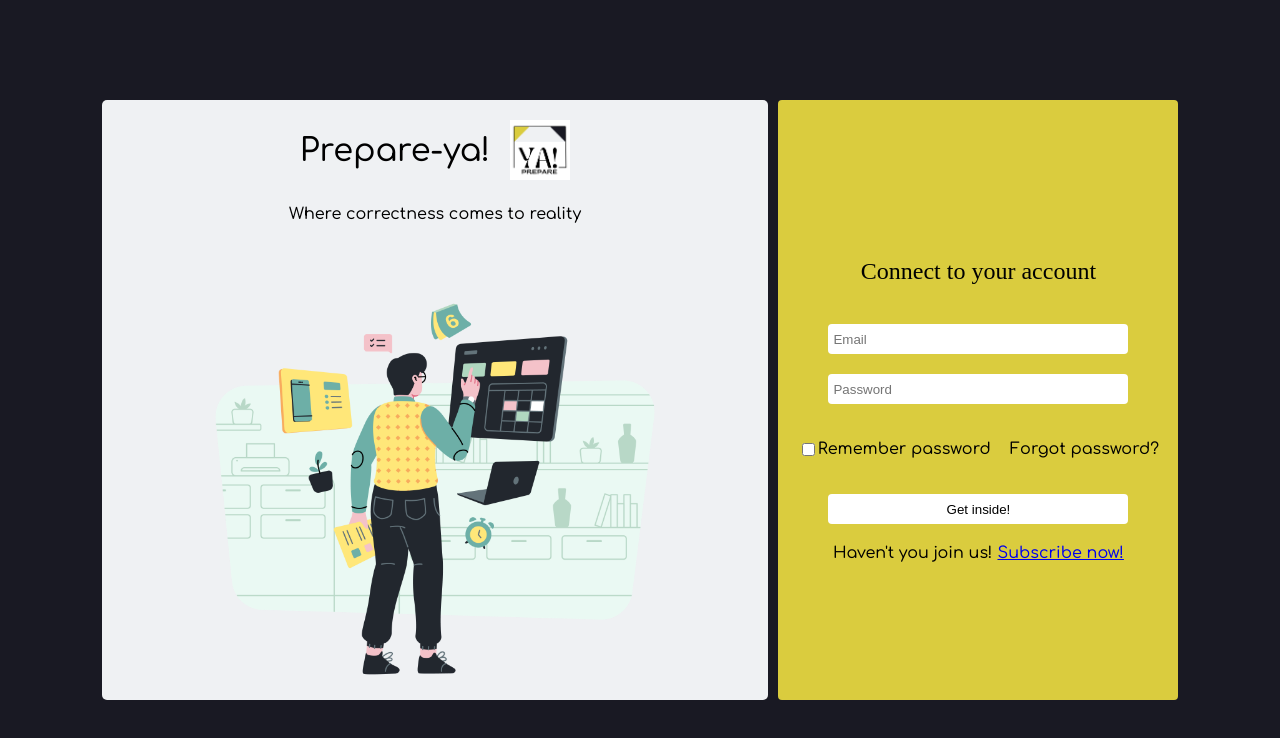
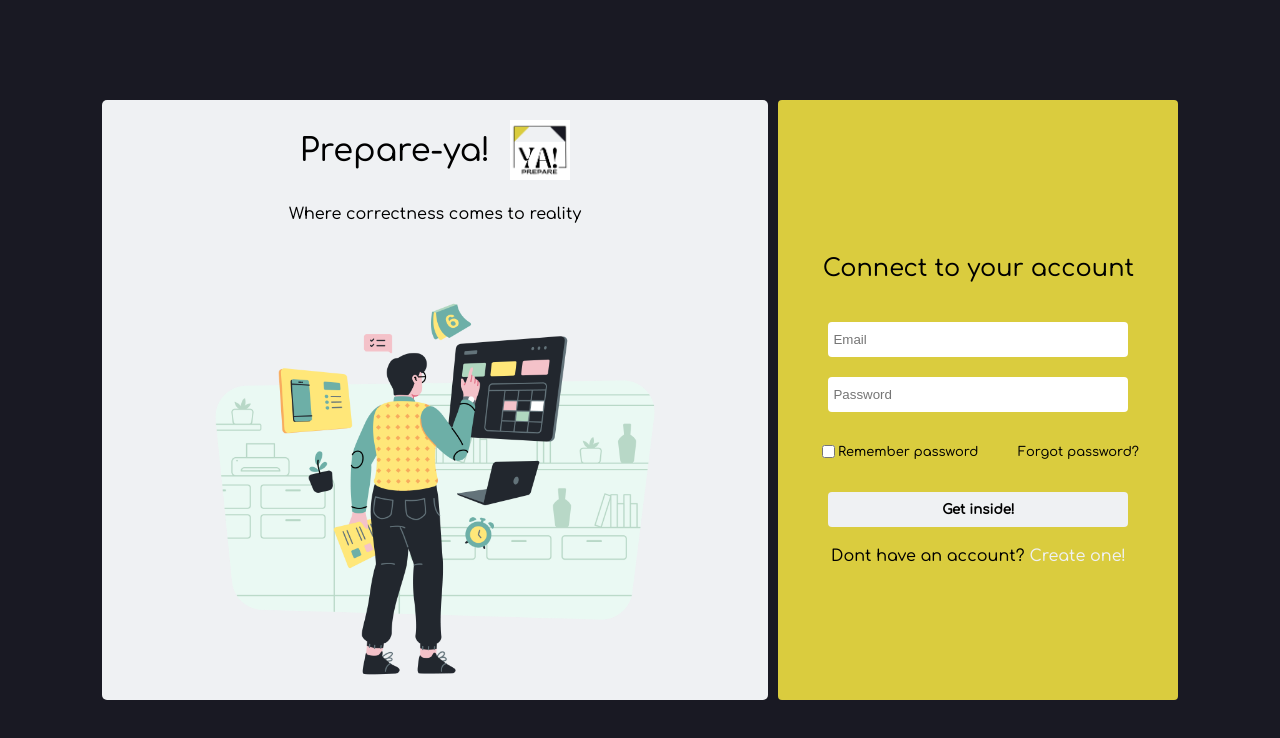
Before and after one commit to jepguzman/Login-Vue3-Pinia, a Vue app: page /login in a window 1280 px wide. Shown: the top 738 px of the page. Built offline with nearby package versions, Linux system fonts and the light colour scheme.

Commit message:
pulishing login

```diff
--- a/src/components/Header.vue
+++ b/src/components/Header.vue
@@ -44,7 +44,7 @@
       text-decoration: none;
       font-size: 20px;
       border: 1px solid white;
-      padding: 7px 14px;
+      padding: 5px 10px;
       border-radius: 4px;
       color: $contrast-color;
 
--- a/src/views/Home.vue
+++ b/src/views/Home.vue
@@ -43,7 +43,6 @@ import Header from '@/components/Header.vue'
       width: 50%;
       display: flex;
       flex-direction: column;
-      font-family: test;
       justify-content: center;
       padding: 50px;
 
@@ -58,7 +57,6 @@ import Header from '@/components/Header.vue'
         font-size: 30px;
         display: flex;
         flex-direction: row;
-        align-items: center;
         color: $font-color;
 
         p {
--- a/src/views/Login.vue
+++ b/src/views/Login.vue
@@ -24,7 +24,9 @@
       </div>
 
       <button>Get inside!</button>
-      <span>Haven't you join us! <RouterLink to="">Subscribe now!</RouterLink></span>
+      <span
+        >Dont have an account? <RouterLink class="highlighted" to="">Create one!</RouterLink></span
+      >
     </div>
   </div>
 </template>
@@ -40,7 +42,6 @@
   height: 100vh;
   gap: 10px;
   background-color: $primary-color;
-  font-family: test;
 
   &__more {
     height: 600px;
@@ -84,7 +85,6 @@
     gap: 20px;
 
     &__title {
-      font-family: fuente;
     }
 
     &__reminders {
@@ -92,6 +92,7 @@
       display: flex;
       flex-direction: row;
       justify-content: space-evenly;
+      font-size: 13px;
 
       &__remember-pwd {
         display: flex;
@@ -99,10 +100,15 @@
         align-items: center;
         justify-content: center;
       }
+
+      & > p:hover {
+        color: $contrast-color;
+        border-bottom: 1px solid $contrast-color;
+      }
     }
 
     &__input {
-      height: 30px;
+      height: 35px;
       width: 300px;
       border-style: none;
       padding: 5px;
@@ -110,11 +116,18 @@
     }
 
     button {
-      height: 30px;
+      height: 35px;
       width: 300px;
       border-radius: 4px;
-      background-color: white;
+      background-color: $contrast-color;
       border-style: none;
+      font-family: test;
+      font-weight: 700;
+
+      &:hover {
+        background-color: $primary-color;
+        color: $contrast-color;
+      }
     }
 
     span {
@@ -124,8 +137,13 @@
       justify-content: center;
       gap: 5px;
 
-      p {
-        color: blue;
+      .highlighted {
+        color: $contrast-color;
+        text-decoration: none;
+
+        &:hover {
+          border-bottom: 1px solid $primary-color;
+        }
       }
     }
   }
```
